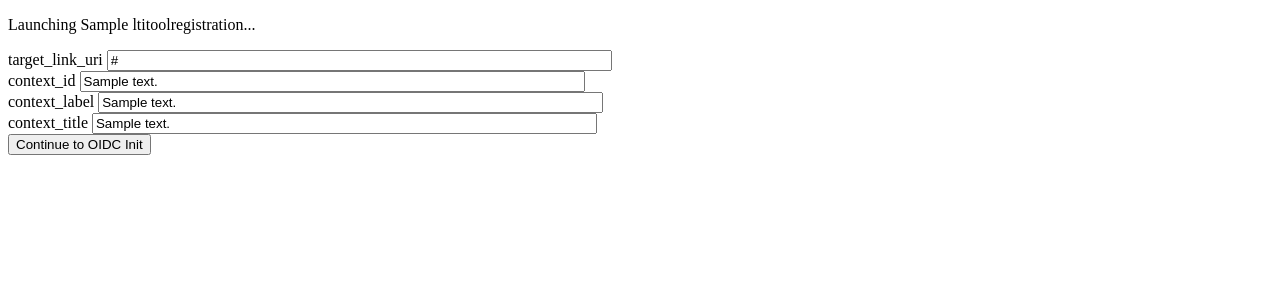
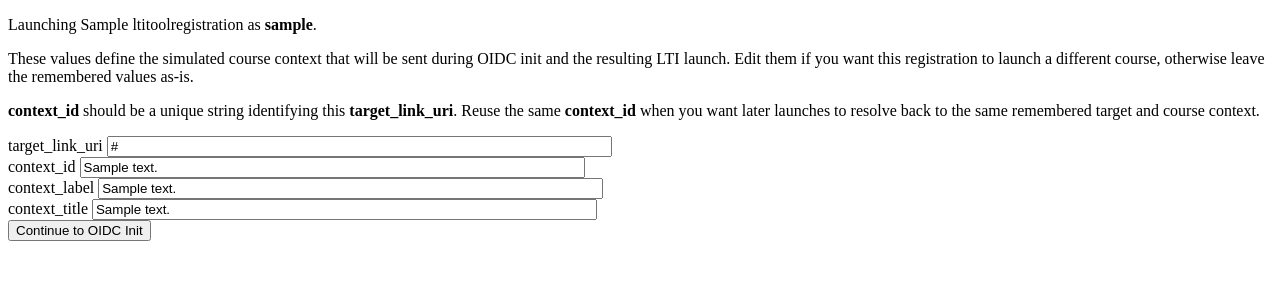
Before and after one commit to opentaproject/lti13-platform-simulator, a Django app: page /launch/1/init/ in a window 1280 px wide. Shown: the top 300 px of the page. Run offline with Django 4.2, Linux system fonts and the light colour scheme; a user stored in the database is signed in; tables that the repository leaves empty hold one stand-in row (values such as "Sample post").

Commit message:
Clarify context id guidance on launch form

```diff
--- a/launch/templates/launch/launch_init.html
+++ b/launch/templates/launch/launch_init.html
@@ -2,7 +2,17 @@
 <html>
 <head><title>Launching {{ registration.name }}</title></head>
 <body>
-  <p>Launching {{ registration.name }}...</p>
+  <p>Launching {{ registration.name }} as <strong>{{ user.username }}</strong>.</p>
+  <p>
+    These values define the simulated course context that will be sent during OIDC init and the
+    resulting LTI launch. Edit them if you want this registration to launch a different course,
+    otherwise leave the remembered values as-is.
+  </p>
+  <p>
+    <strong>context_id</strong> should be a unique string identifying this
+    <strong>target_link_uri</strong>. Reuse the same <strong>context_id</strong> when you want later
+    launches to resolve back to the same remembered target and course context.
+  </p>
   <form method="post">
     {% csrf_token %}
     <label>target_link_uri <input type="text" name="target_link_uri" value="{{ target_link_uri }}" size="60"></label><br>
--- a/launch/tests.py
+++ b/launch/tests.py
@@ -101,6 +101,8 @@ class LaunchInitViewTests(TestCase):
         self.client.force_login(self.user)
         response = self.client.get(f"/launch/{self.registration.id}/init/")
         self.assertEqual(response.status_code, 200)
+        self.assertContains(response, self.user.username)
+        self.assertContains(response, "These values define the simulated course context")
         self.assertContains(response, 'name="context_id"')
         self.assertContains(response, 'name="context_label"')
         self.assertContains(response, 'name="context_title"')
```
